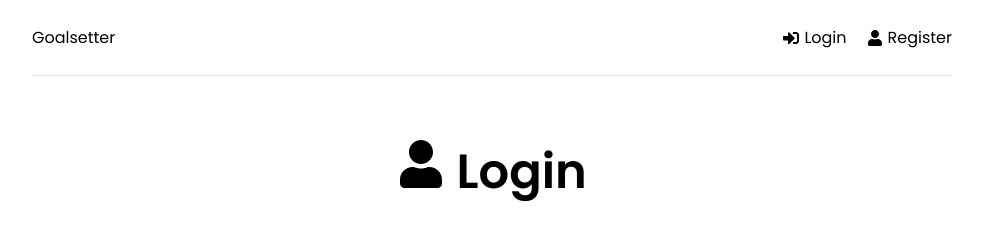
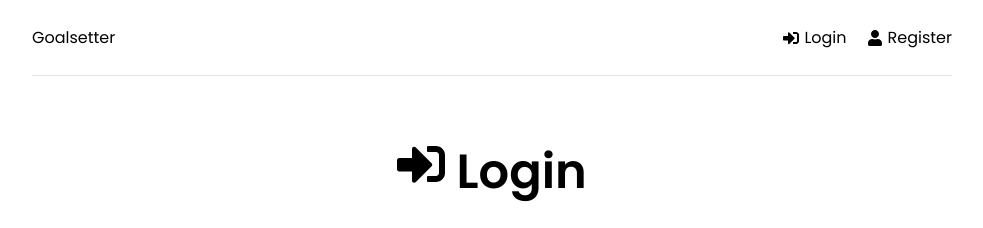
Before and after one commit to behnamhamidi1991/mern-goalsetter, a React (Create React App) app in the folder frontend/: page /login in a window 1280 px wide. Shown: the top 228 px of the page, without its empty margins (148-1131 px from the left). Built offline with nearby package versions, Linux system fonts and the light colour scheme.

Commit message:
new house is gonna be there

```diff
--- a/frontend/src/pages/Login.jsx
+++ b/frontend/src/pages/Login.jsx
@@ -1,5 +1,5 @@
 import { useState, useEffect } from "react";
-import { FaUser } from "react-icons/fa";
+import { FaSignInAlt } from "react-icons/fa";
 
 function Login() {
   const [formData, setFormData] = useState({
@@ -15,7 +15,7 @@ function Login() {
     <>
       <section className="heading">
         <h1>
-          <FaUser /> Login
+          <FaSignInAlt /> Login
         </h1>
         <p>Login to your account</p>
       </section>
```
